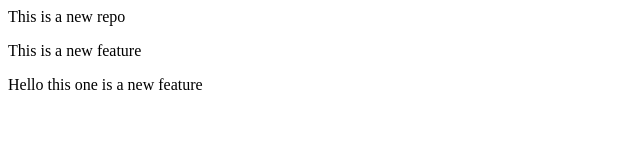
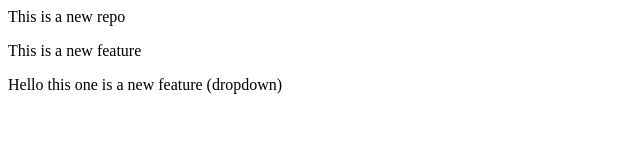
Before and after one commit to Nitinkumar4169/localrepo, a plain HTML site: page index.html in a window 1280 px wide. Shown: the whole page, without its empty margins (0-640 px from the left). Drawn offline with Linux system fonts and the light colour scheme.

Commit message:
Add dropdown

```diff
--- a/index.html
+++ b/index.html
@@ -1,4 +1,4 @@
 <p>This is a new repo</p>
 <p>This is a new feature</p>
 
-<p>Hello this one is a new feature</p>
+<p>Hello this one is a new feature (dropdown)</p>
```
